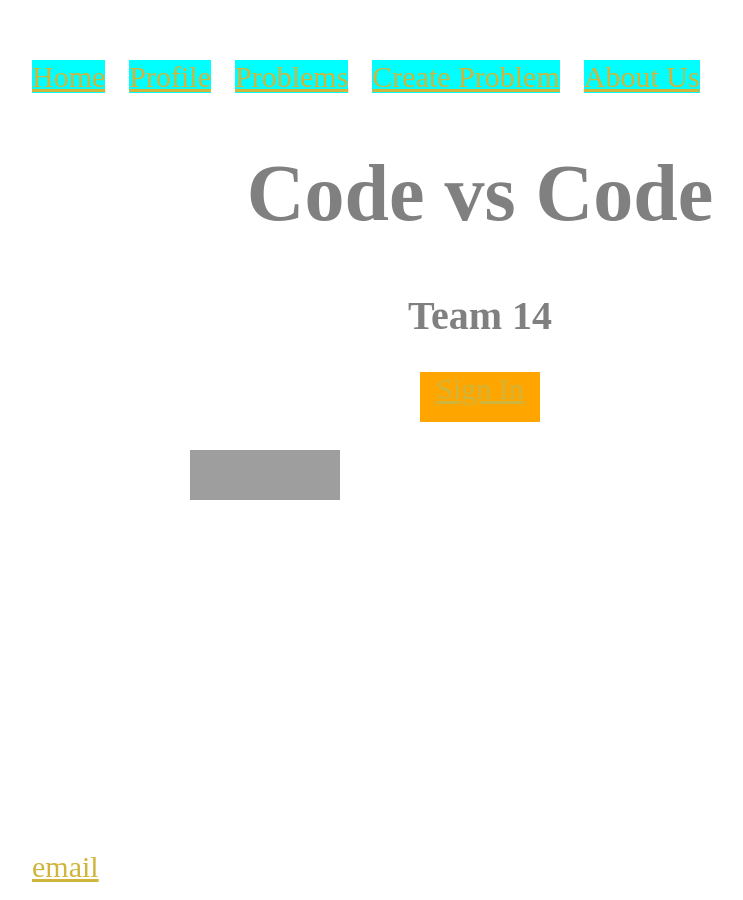
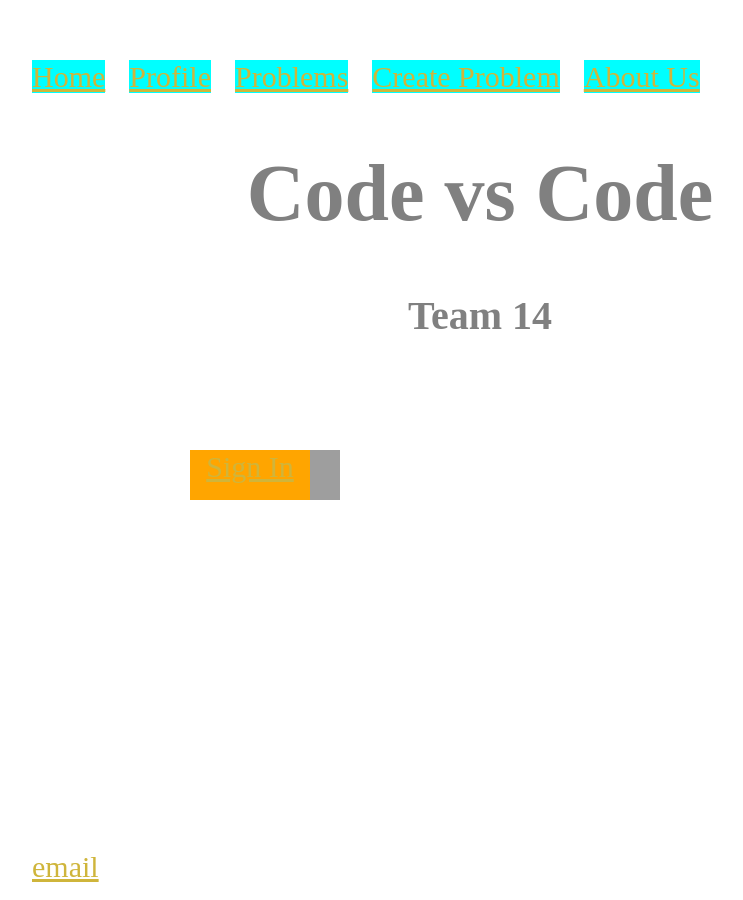
Before and after one commit to rramakrishnan246/rramakrishnan246.github.io, a Jekyll site: the page built from index.html, in a window 1280 px wide. Shown: the whole page, without its empty margins (160-903 px from the left). Built offline with Jekyll 4.4.1, drawn with Linux system fonts in a browser that asks for light colours; grey boxes are pictures that could not be loaded.

Commit message:
Update index.html

```diff
--- a/index.html
+++ b/index.html
@@ -24,7 +24,10 @@ title: Rohan R
 	font: Arial;
 	font-size: 30px;
 	color: white;
-	margin: auto">
+	margin: auto;
+	position: absolute;
+	top: 450px;
+	left: 350px">
 		<a href="/">Sign In</a>
 	</div>
 </html>
```
